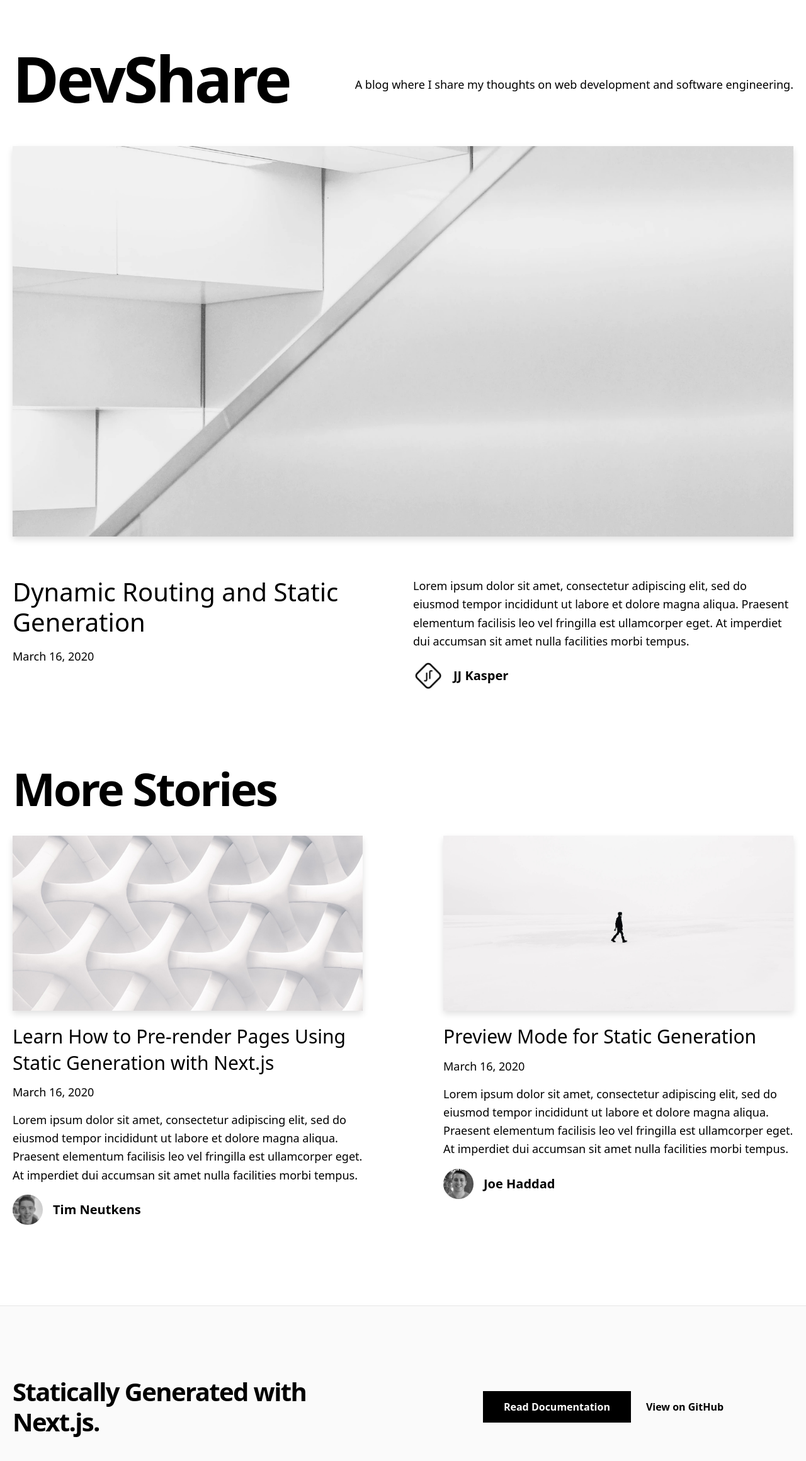
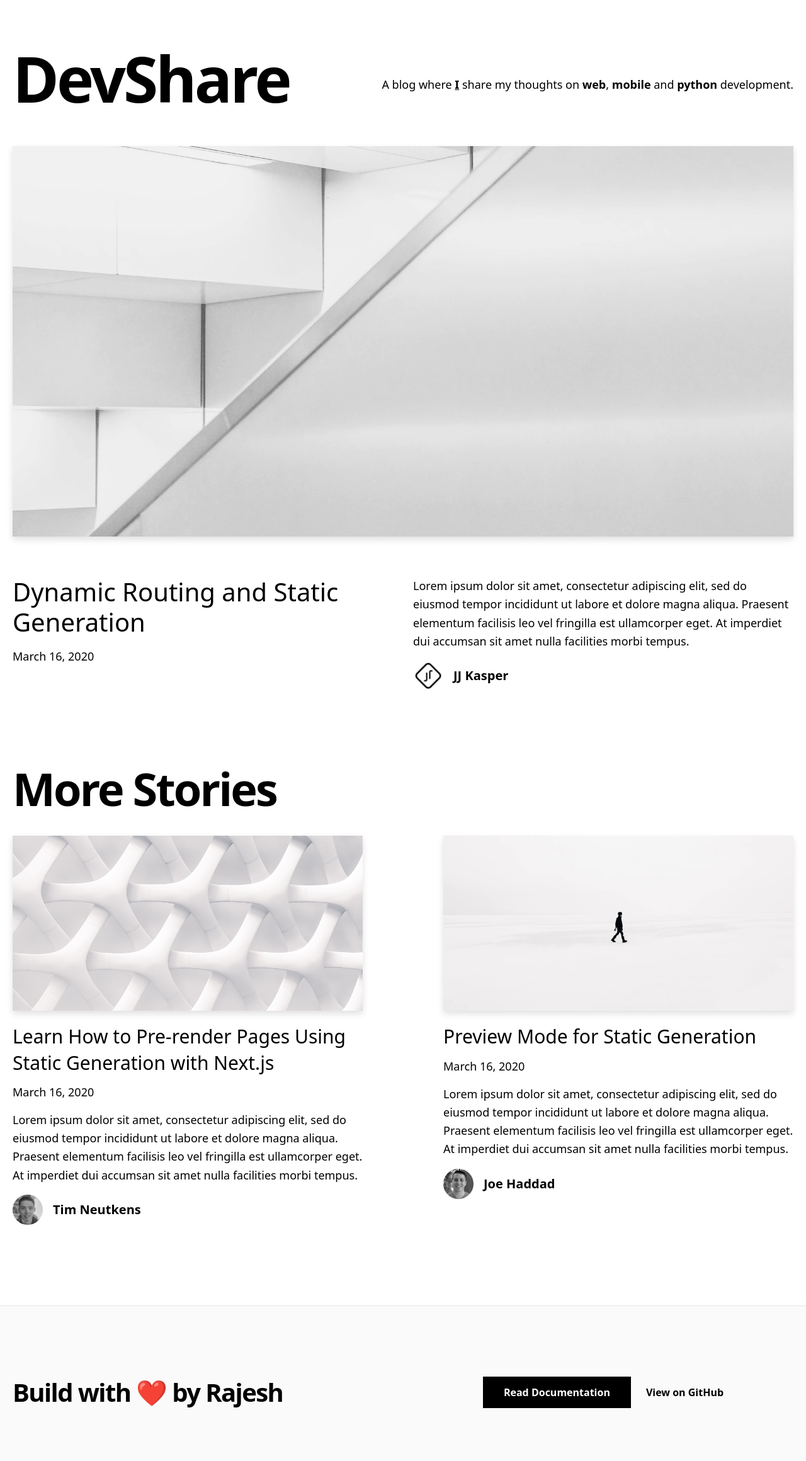
Before and after one commit to kanugurajesh/kanugurajesh.github.io, a Next.js app: page / in a window 1280 px wide. Shown: the top 2320 px of the page at 63% size. Built offline with nearby package versions, Linux system fonts and the light colour scheme.

Commit message:
Adding the new changes

```diff
--- a/components/footer.tsx
+++ b/components/footer.tsx
@@ -7,7 +7,8 @@ const Footer = () => {
       <Container>
         <div className="py-28 flex flex-col lg:flex-row items-center">
           <h3 className="text-4xl lg:text-[2.5rem] font-bold tracking-tighter leading-tight text-center lg:text-left mb-10 lg:mb-0 lg:pr-4 lg:w-1/2">
-            Statically Generated with Next.js.
+            {/* Statically Generated with Next.js. */}
+            Build with ❤️ by Rajesh
           </h3>
           <div className="flex flex-col lg:flex-row justify-center items-center lg:pl-4 lg:w-1/2">
             <a
--- a/components/intro.tsx
+++ b/components/intro.tsx
@@ -7,7 +7,7 @@ const Intro = () => {
         DevShare
       </h1>
       <h4 className="text-center md:text-left text-lg mt-5 md:pl-8">
-        A blog where <a href="https://rajeshportfolio.me">I</a> share my thoughts on web development and software engineering.
+        A blog where <a href="https://rajeshportfolio.me" className='font-bold underline underline-offset-6' target='_blank'>I</a> share my thoughts on <b>web</b>, <b>mobile</b> and <b>python</b> development.
       </h4>
     </section>
   )
--- a/pages/index.tsx
+++ b/pages/index.tsx
@@ -5,7 +5,6 @@ import Intro from '../components/intro'
 import Layout from '../components/layout'
 import { getAllPosts } from '../lib/api'
 import Head from 'next/head'
-import { CMS_NAME } from '../lib/constants'
 import Post from '../interfaces/post'
 
 type Props = {
@@ -19,7 +18,7 @@ export default function Index({ allPosts }: Props) {
     <>
       <Layout>
         <Head>
-          <title>{`Next.js Blog Example with ${CMS_NAME}`}</title>
+          <title>Rajesh Blog</title>
         </Head>
         <Container>
           <Intro />
--- a/pages/posts/[slug].tsx
+++ b/pages/posts/[slug].tsx
@@ -20,7 +20,9 @@ type Props = {
 
 export default function Post({ post, morePosts, preview }: Props) {
   const router = useRouter()
-  const title = `${post.title} | Next.js Blog Example with ${CMS_NAME}`
+  const title = 'Rajesh Blog'
+  // const title = `${post.title} | Rajesh Blog`
+  // const title = `${post.title} | Next.js Blog Example with ${CMS_NAME}`
   if (!router.isFallback && !post?.slug) {
     return <ErrorPage statusCode={404} />
   }
```
Also changed, not shown: 64 other files (tests, documents, lock files or other folders).
